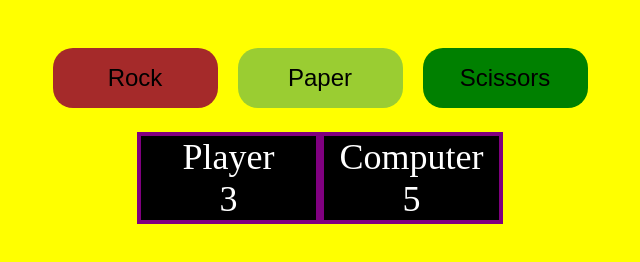
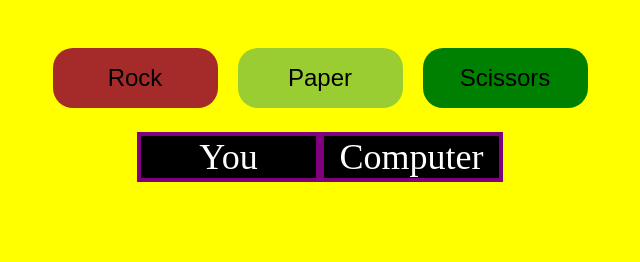
Before and after one commit to firatyedibela/rock-paper-scissors, a plain HTML site: page index.html in a window 1280 px wide. Shown: the whole page, without its empty margins (320-960 px from the left). Drawn offline with Linux system fonts and the light colour scheme.

Commit message:
Remove default text

```diff
--- a/index.html
+++ b/index.html
@@ -16,18 +16,16 @@
           <div id="round-winner"></div>
           <div id="scoreboard">
             <div id="you">
-              <div id="you-text">Player</div>
-              <div id="you-score">3</div>
+              <div id="you-text">You</div>
+              <div id="you-score"></div>
             </div>
             <div id="computer">
               <div id="computer-text">Computer</div>
-              <div id="computer-score">5</div>
+              <div id="computer-score"></div>
             </div>
           </div>
         </div>
-
       </div>
-
 
       <script src="./script.js"></script>
     </body>
```
